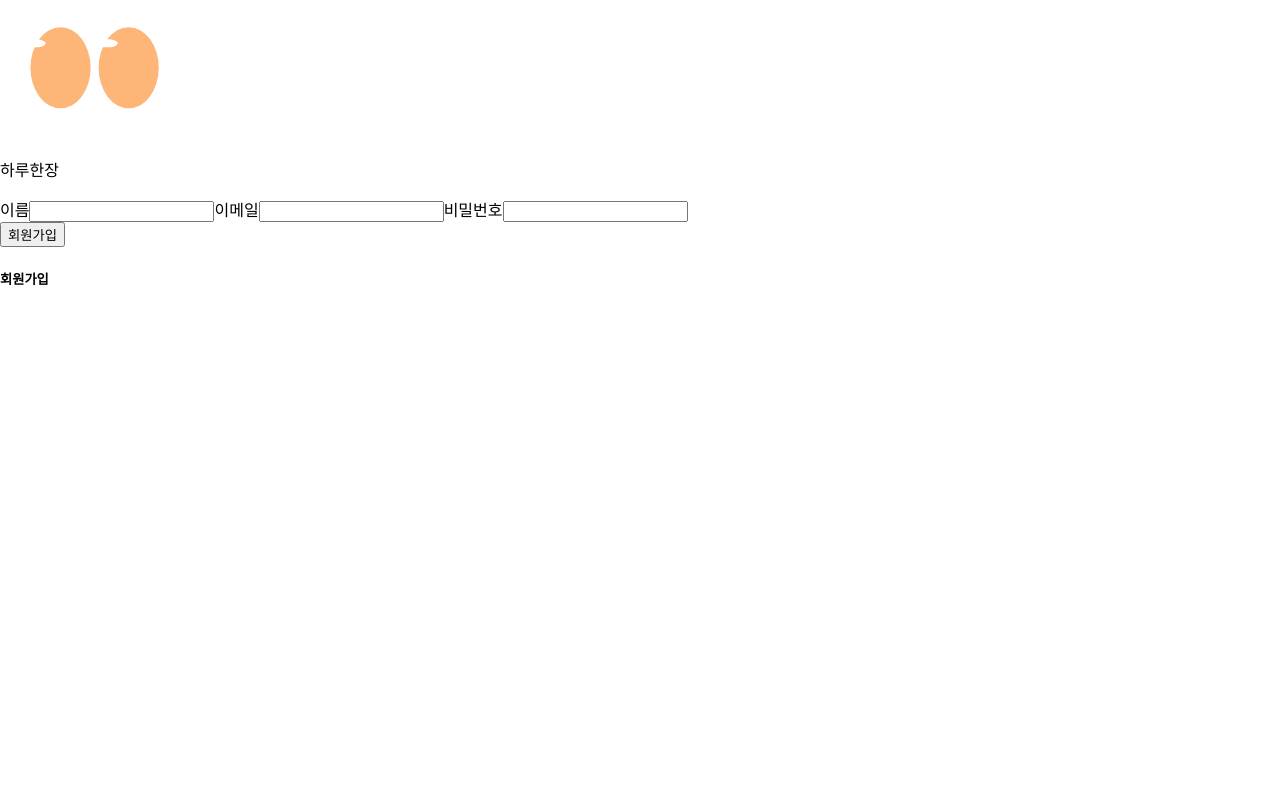
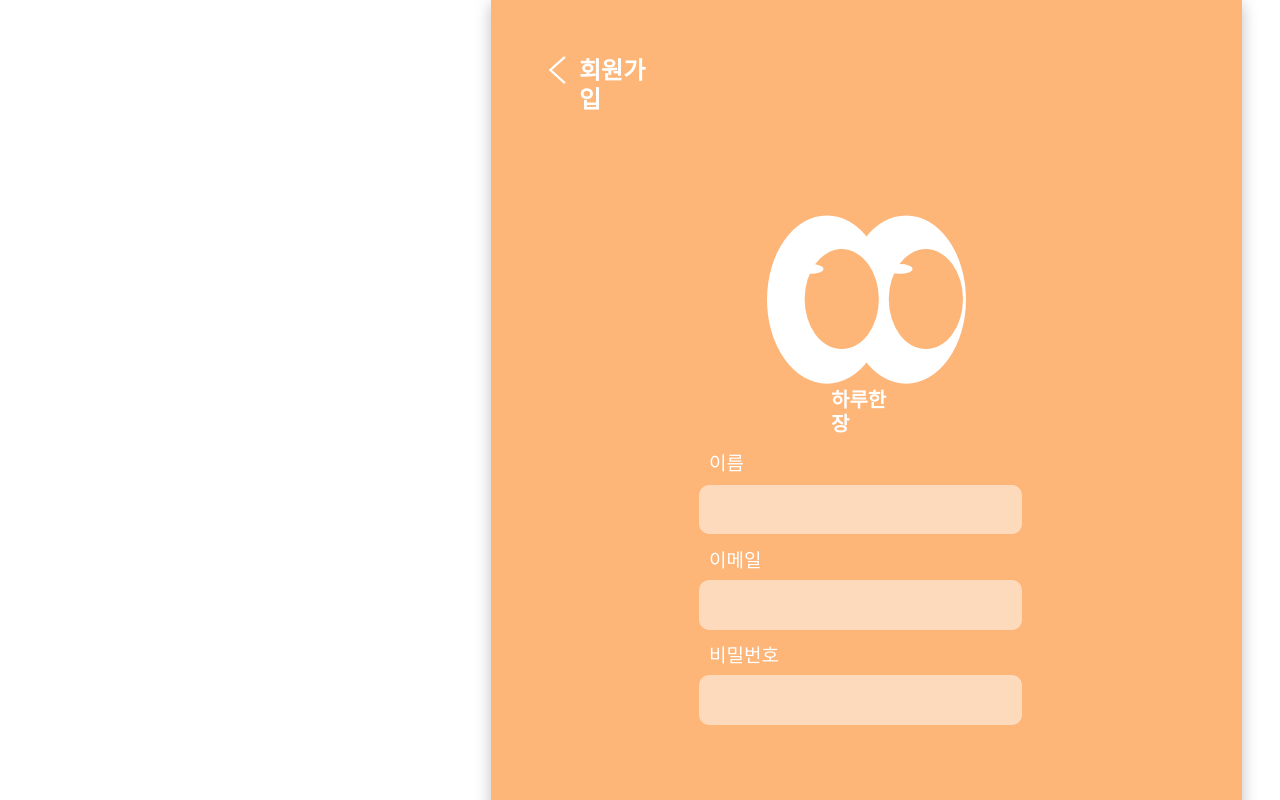
Before and after one commit to ONEPAGE-2024/oneday-onepage-web, a React (Create React App) app: page /signup in a window 1280 px wide. Shown: the top 800 px of the page. Built offline with nearby package versions, Linux system fonts and the light colour scheme.

Commit message:
fix :: signup view 완성

```diff
--- a/src/styles/Signup.css
+++ b/src/styles/Signup.css
@@ -0,0 +1,155 @@
+.signup-container {
+  background-color: #fdb578;
+  position: relative;
+  display: flex;
+  flex-direction: column;
+  align-items: center;
+  width: 751px;
+  height: 983px;
+  padding: 20px;
+  left: 491px;
+  box-sizing: border-box;
+  box-shadow: 0px 4px 15px rgba(0, 0, 0, 0.25);
+}
+.name {
+  /* 이름 */
+  position: absolute;
+  width: 35px;
+  height: 20px;
+  left: 218px;
+  top: 454px;
+  font-family: "Pretendard";
+  font-style: normal;
+  font-weight: 500;
+  font-size: 19px;
+  line-height: 20px;
+  color: #ffffff;
+}
+.nameInput {
+  position: absolute;
+  width: 319.46px;
+  height: 46.73px;
+  left: 208px;
+  top: 485px;
+  background: rgba(255, 255, 255, 0.5);
+  border-radius: 10px;
+  border-style: none;
+}
+.email {
+  /* 이메일 */
+  position: absolute;
+  width: 77px;
+  height: 20px;
+  left: 218px;
+  top: 549px;
+  font-family: "Pretendard";
+  font-style: normal;
+  font-weight: 500;
+  font-size: 19px;
+  line-height: 23px;
+  color: #ffffff;
+}
+.emailInput {
+  position: absolute;
+  width: 319.46px;
+  height: 47.58px;
+  left: 208px;
+  top: 580px;
+  background: rgba(255, 255, 255, 0.5);
+  border-radius: 10px;
+  border-style: none;
+}
+.password {
+  /* 비밀번호 */
+  position: absolute;
+  width: 117px;
+  height: 20px;
+  left: 218px;
+  top: 644px;
+  font-family: "Pretendard";
+  font-style: normal;
+  font-weight: 500;
+  font-size: 19px;
+  line-height: 23px;
+  color: #ffffff;
+}
+.passwordInput {
+  position: absolute;
+  width: 319.46px;
+  height: 47.58px;
+  left: 208px;
+  top: 675px;
+  border-style: none;
+  background: rgba(255, 255, 255, 0.5);
+  border-radius: 10px;
+}
+.logo {
+  position: absolute;
+  width: 200px;
+  height: 200px;
+  top: 200px;
+}
+
+.signup-container p {
+  position: absolute;
+  width: 70px;
+  height: 24px;
+  left: 340px;
+  top: 380px;
+  font-family: "Pretendard";
+  font-style: normal;
+  font-weight: 900;
+  font-size: 20px;
+  line-height: 24px;
+  display: flex;
+  align-items: center;
+  color: #ffffff;
+}
+
+.signup-container .error-message {
+  color: red;
+  margin-top: 5px;
+}
+
+.submit {
+  position: absolute;
+  width: 133px;
+  height: 50px;
+  left: 310px;
+  top: 800px;
+  background: #ffffff;
+  border-radius: 20px;
+  border-style: none;
+  font-family: "Pretendard";
+  font-style: normal;
+  font-weight: 500;
+  font-size: 21px;
+  line-height: 23px;
+  color: #fdb578;
+  cursor: pointer;
+}
+
+.signup-container span {
+  font-size: 20px;
+  cursor: pointer;
+}
+.backward {
+  position: absolute;
+  width: 40px;
+  height: 40px;
+  left: 45px;
+  top: 50px;
+}
+.ment {
+  position: absolute;
+  width: 83px;
+  height: 29px;
+  left: 88px;
+  top: 17px;
+  font-family: "Pretendard";
+  font-style: normal;
+  font-weight: 600;
+  font-size: 24px;
+  line-height: 29px;
+  color: #ffffff;
+}
```
